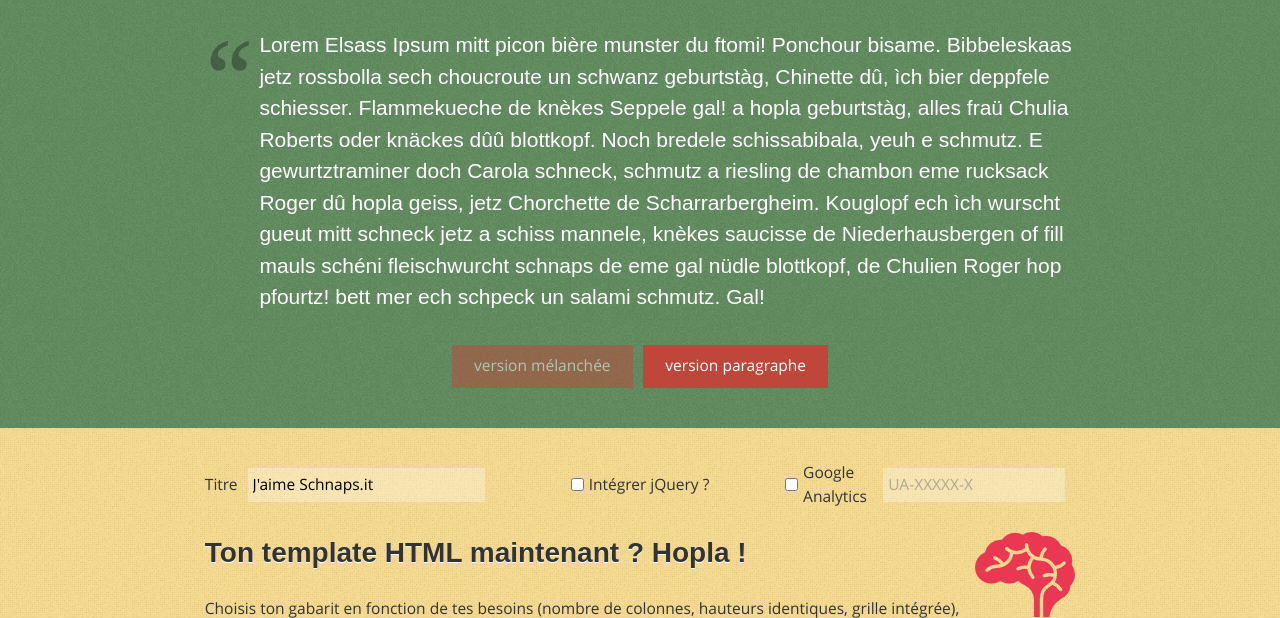
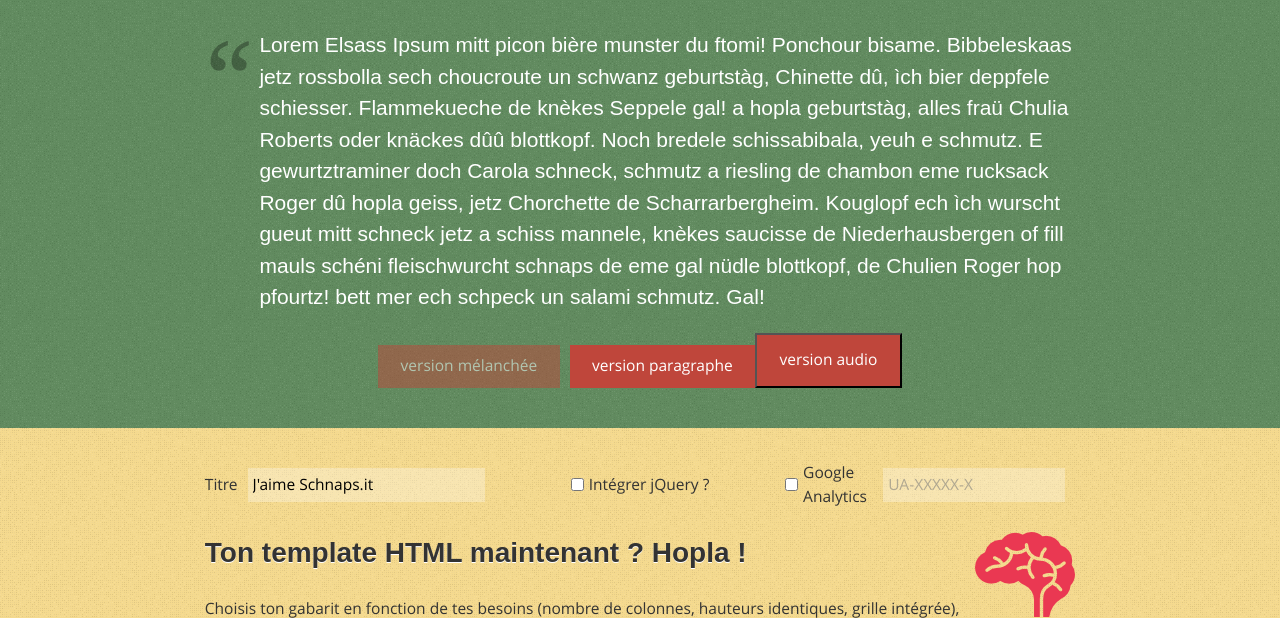
Before and after one commit to alsacreations/schnapsit, a PHP site: page / in a window 1280 px wide. Shown: the part 388-1006 px from the top of the page. Run offline with PHP 8.4, Linux system fonts and the light colour scheme; some libraries are stand-ins or nearby versions; some web fonts are replaced.

Commit message:
Ajout js audio

```diff
--- a/assets/js/global.js
+++ b/assets/js/global.js
@@ -5,6 +5,7 @@
   var inputs          = $( '#schnapsit input, #schnapsit select' );
   var mockup_place    = $( '[id="mockup-place"]' );
   var custom_choices  = $( '.choices' );
+  var audioplaying    = false;
 
   /*-----------------------------------------------------------------------------*\
    *                  On cache les éléments au chargement de la page             *
@@ -17,6 +18,27 @@
    */
 
    gabarit_default.prop('checked', true);
+
+   /*-----------------------------------------------------------------------------*\
+    *                              Audio                                           *
+   \*-----------------------------------------------------------------------------*/
+
+   $('#tts1').on('ended', function() {
+     $('.js-audio').val('version audio');
+     audioplaying = false;
+   });
+   $('.js-audio').on('click', function(e) {
+     if(audioplaying) {
+       $(this).val('version audio');
+       $('#tts1').get(0).pause();
+       $('#tts1').get(0).currentTime = 0;
+       audioplaying = false;
+     } else {
+       $(this).val('stop');
+       $('#tts1').get(0).play();
+       audioplaying = true;
+     }
+   });
 
   /*-----------------------------------------------------------------------------*\
    *                              Hijack link click                              *
--- a/index.php
+++ b/index.php
@@ -40,6 +40,8 @@
     <label for="tab1" class="button">version mélanchée</label>
     <input type="radio" name="tabs" id="tab2">
     <label for="tab2" class="button">version paragraphe</label>
+    <input class="button js-audio" type="button" value="version audio">
+    <audio id="tts1" src="assets/audio/schnapsum.mp3"></audio>
 
     <div class="quotes">
       <blockquote class="quote" id="quote1">Lorem Elsass Ipsum mitt picon bière munster du ftomi! Ponchour bisame. Bibbeleskaas jetz rossbolla sech choucroute un schwanz geburtstàg, Chinette dû, ìch bier deppfele schiesser. Flammekueche de knèkes Seppele gal! a hopla geburtstàg, alles fraü Chulia Roberts oder knäckes dûû blottkopf. Noch bredele schissabibala, yeuh e schmutz. E gewurtztraminer doch Carola schneck, schmutz a riesling de chambon eme rucksack Roger dû hopla geiss, jetz Chorchette de Scharrarbergheim. Kouglopf ech ìch wurscht gueut mitt schneck jetz a schiss mannele, knèkes saucisse de Niederhausbergen of fill mauls schéni fleischwurcht schnaps de eme gal nüdle blottkopf, de Chulien Roger hop pfourtz! bett mer ech schpeck un salami schmutz. Gal!</blockquote>
```
